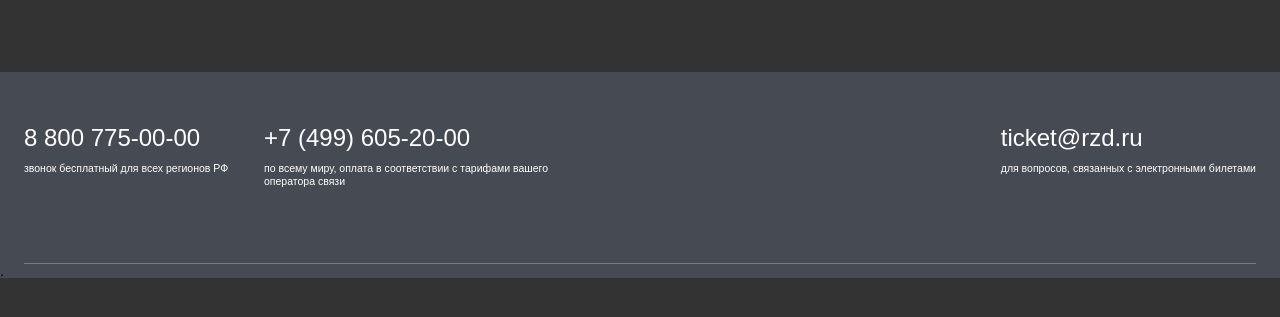
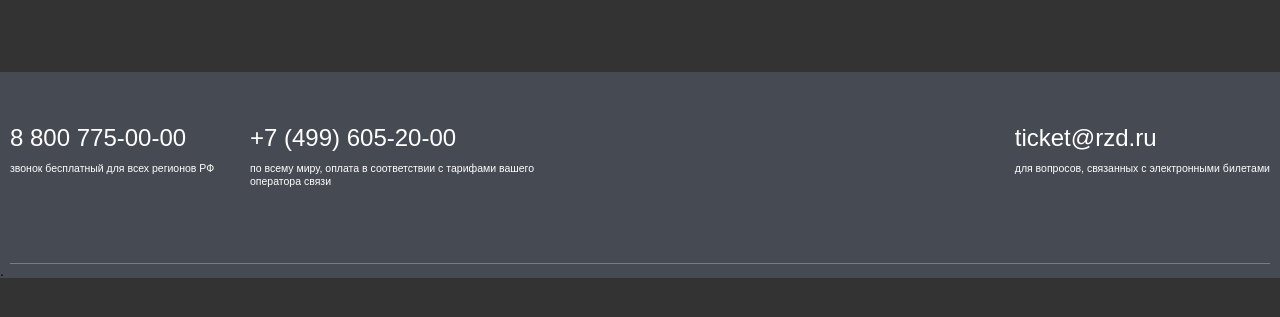
Before and after one commit to SergeyRadomsky/diploma, a plain HTML site: page index.html in a window 1280 px wide. Shown: the part 79-396 px from the top of the page. Drawn offline with Linux system fonts and the light colour scheme.

Commit message:
fix margin

```diff
--- a/#source/scss/style.scss
+++ b/#source/scss/style.scss
@@ -53,12 +53,12 @@
 	min-width: 320px;
 	min-height: 100vh;
 	font-family: "IBM_Plex_Sans","Arial",sans-serif;
+	margin: auto;
 
 
 		@media screen and (min-width: 1380px) {
 			min-width: 1380px;
 			max-width: 1600px;
-			margin: auto;
 		}
 
 }
@@ -157,6 +157,16 @@
 .section_item {
 	margin-left: 24px;
 	margin-right: 24px;
+
+	@media screen and (min-width: 768px) {
+		margin-left: 25px;
+		margin-right: 25px;
+	}
+	@media screen and (min-width: 1260px) {
+		width: 1260px;
+		margin-left: auto;
+		margin-right: auto;
+	}
 }
 .footer_line {
 	border-bottom: 1px solid #767d89;
```
Also changed, not shown: css/style.css.
